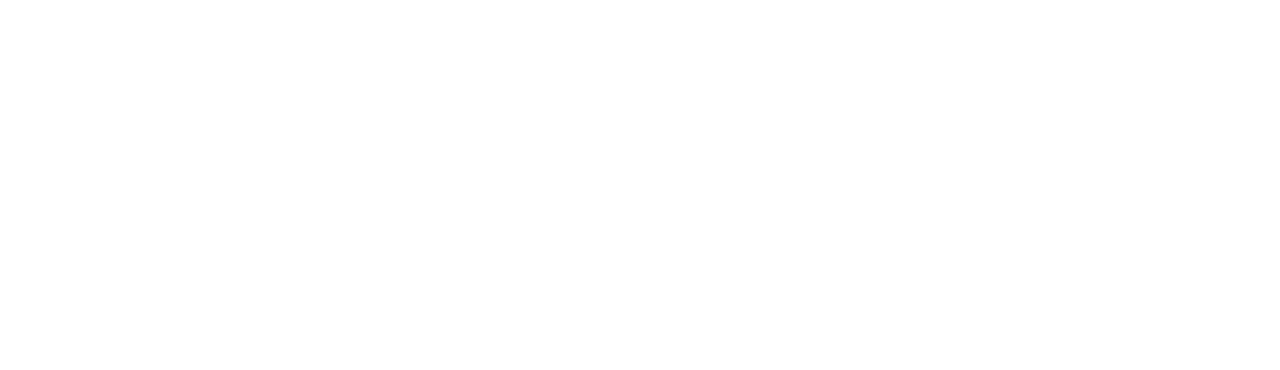
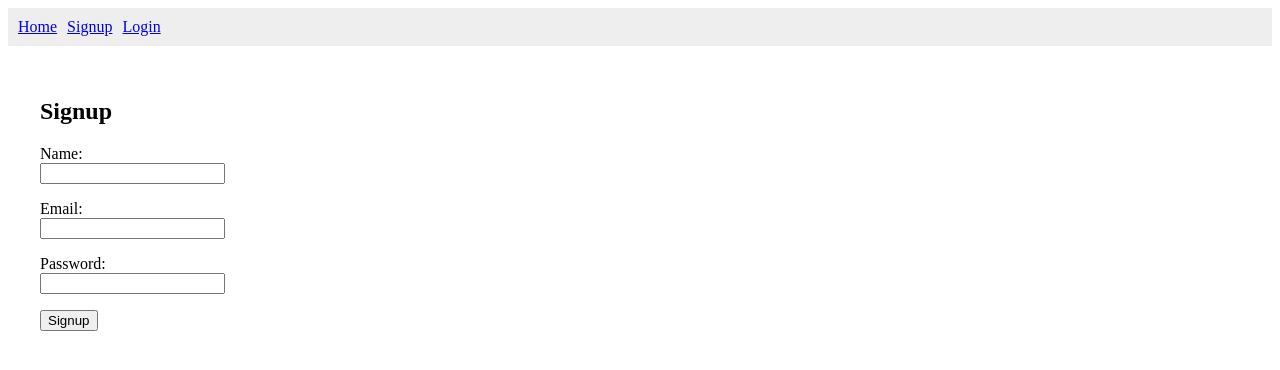
Before and after one commit to nagaladinnemahesh/smart-career-counselor, a React (Create React App) app in the folder client/: page /signup in a window 1280 px wide. Before the commit this address had no page. Shown: the top 370 px of the page. Built offline with nearby package versions, Linux system fonts and the light colour scheme.

Commit message:
Add SignupPage UI and logic - v0.6-signup-page

```diff
--- a/client/src/App.js
+++ b/client/src/App.js
@@ -1,14 +1,19 @@
 import { BrowserRouter as Router, Routes, Route } from 'react-router-dom';
-import Login from './pages/Login';
+import LoginPage from './pages/LoginPage';
 import Dashboard from './pages/Dashboard';
+import SignupPage from './pages/SignupPage';
+import HomePage from './pages/HomePage';
+import Navbar from './components/Navbar';
 
 function App() {
   return (
     <Router>
+      <Navbar />
       <Routes>
-        <Route path="/login" element={<Login />} />
+        <Route path='/homepage' element={<HomePage />} />
+        <Route path='/signup' element={<SignupPage />} />
+        <Route path="/login" element={<LoginPage />} />
         <Route path="/dashboard" element={<Dashboard />} />
-        <Route path="/" element={<h1>Welcome to Smart Career Counselor App</h1>} />
       </Routes>
     </Router>
   );
--- /dev/null
+++ b/client/src/components/Navbar.js
@@ -0,0 +1,14 @@
+import React from "react";
+import { Link } from "react-router-dom";
+
+function Navbar(){
+    return (
+    <nav style={{ padding: '10px', background: '#eee' }}>
+      <Link to="/" style={{ marginRight: '10px' }}>Home</Link>
+      <Link to="/signup" style={{ marginRight: '10px' }}>Signup</Link>
+      <Link to="/login">Login</Link>
+    </nav>
+    )
+}
+
+export default Navbar;
--- /dev/null
+++ b/client/src/pages/HomePage.js
@@ -0,0 +1,5 @@
+function HomePage() {
+    return <h1>Welcome to Smart career Counselor</h1>
+}
+
+export default HomePage;
--- /dev/null
+++ b/client/src/pages/SignupPage.js
@@ -0,0 +1,75 @@
+import { useState } from 'react';
+import { useNavigate } from 'react-router-dom';
+
+function SignupPage() {
+  const [name, setName] = useState('');
+  const [email, setEmail] = useState('');
+  const [password, setPassword] = useState('');
+  const [error, setError] = useState('');
+  const navigate = useNavigate();
+
+  const handleSubmit = async (e) => {
+    e.preventDefault();
+    setError('');
+
+    try {
+      const response = await fetch('http://localhost:5000/api/auth/register', {
+        method: 'POST',
+        headers: {
+          'Content-Type': 'application/json'
+        },
+        body: JSON.stringify({ name, email, password })
+      });
+
+      const data = await response.json();
+
+      if (response.ok) {
+        localStorage.setItem('token', data.token); // Store token
+        navigate('/dashboard'); // Redirect
+      } else {
+        setError(data.message || 'Signup failed');
+      }
+    } catch (err) {
+      setError('Something went wrong. Try again.');
+    }
+  };
+
+  return (
+    <div style={{ padding: '2rem' }}>
+      <h2>Signup</h2>
+      <form onSubmit={handleSubmit}>
+        <div style={{ marginBottom: '1rem' }}>
+          <label>Name: </label><br />
+          <input
+            type="text"
+            value={name}
+            onChange={(e) => setName(e.target.value)}
+            required
+          />
+        </div>
+        <div style={{ marginBottom: '1rem' }}>
+          <label>Email: </label><br />
+          <input
+            type="email"
+            value={email}
+            onChange={(e) => setEmail(e.target.value)}
+            required
+          />
+        </div>
+        <div style={{ marginBottom: '1rem' }}>
+          <label>Password: </label><br />
+          <input
+            type="password"
+            value={password}
+            onChange={(e) => setPassword(e.target.value)}
+            required
+          />
+        </div>
+        <button type="submit">Signup</button>
+        {error && <p style={{ color: 'red' }}>{error}</p>}
+      </form>
+    </div>
+  );
+}
+
+export default SignupPage;
```
Also changed, not shown: client/src/pages/LoginPage.js (renamed from client/src/pages/Login.js).
